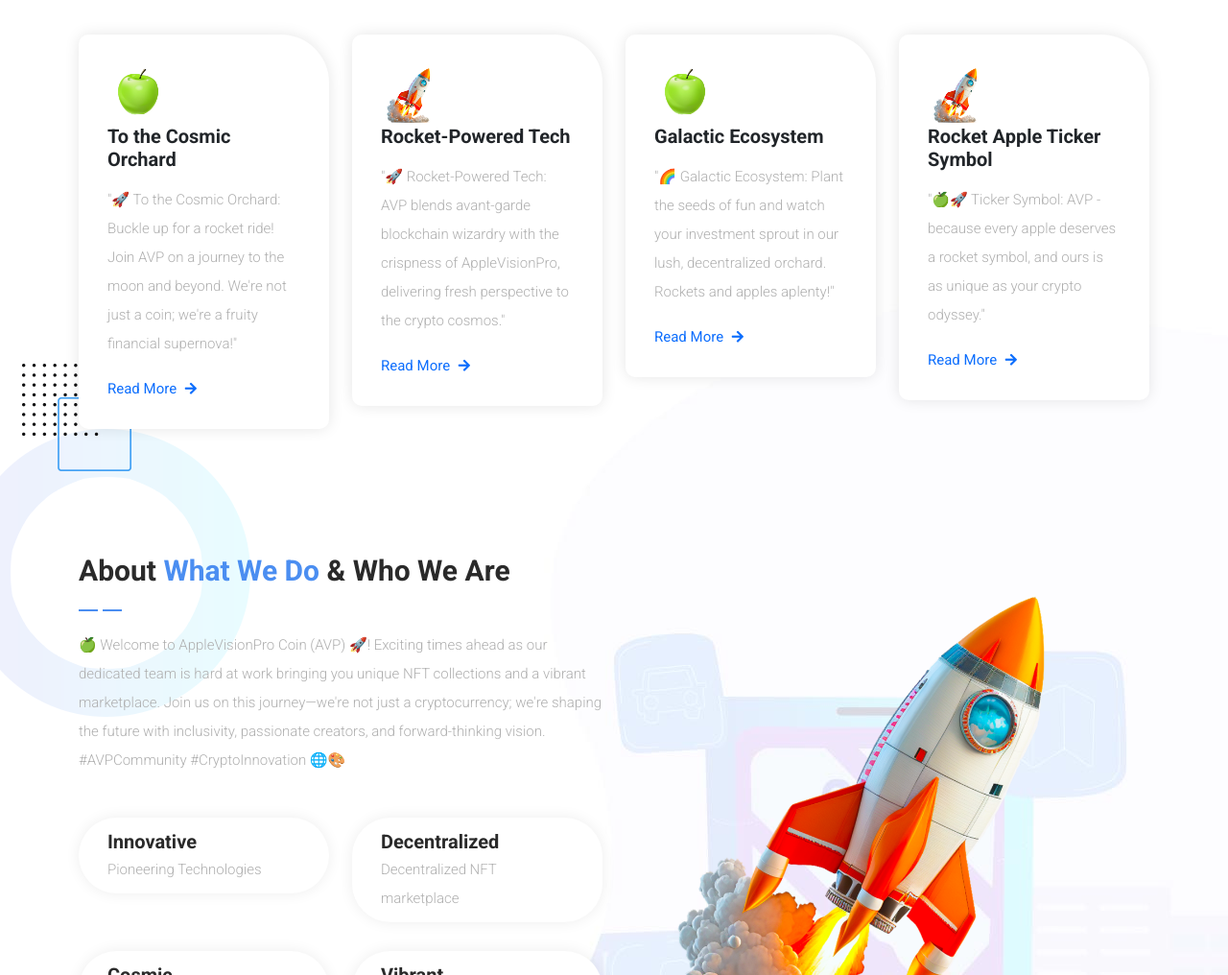
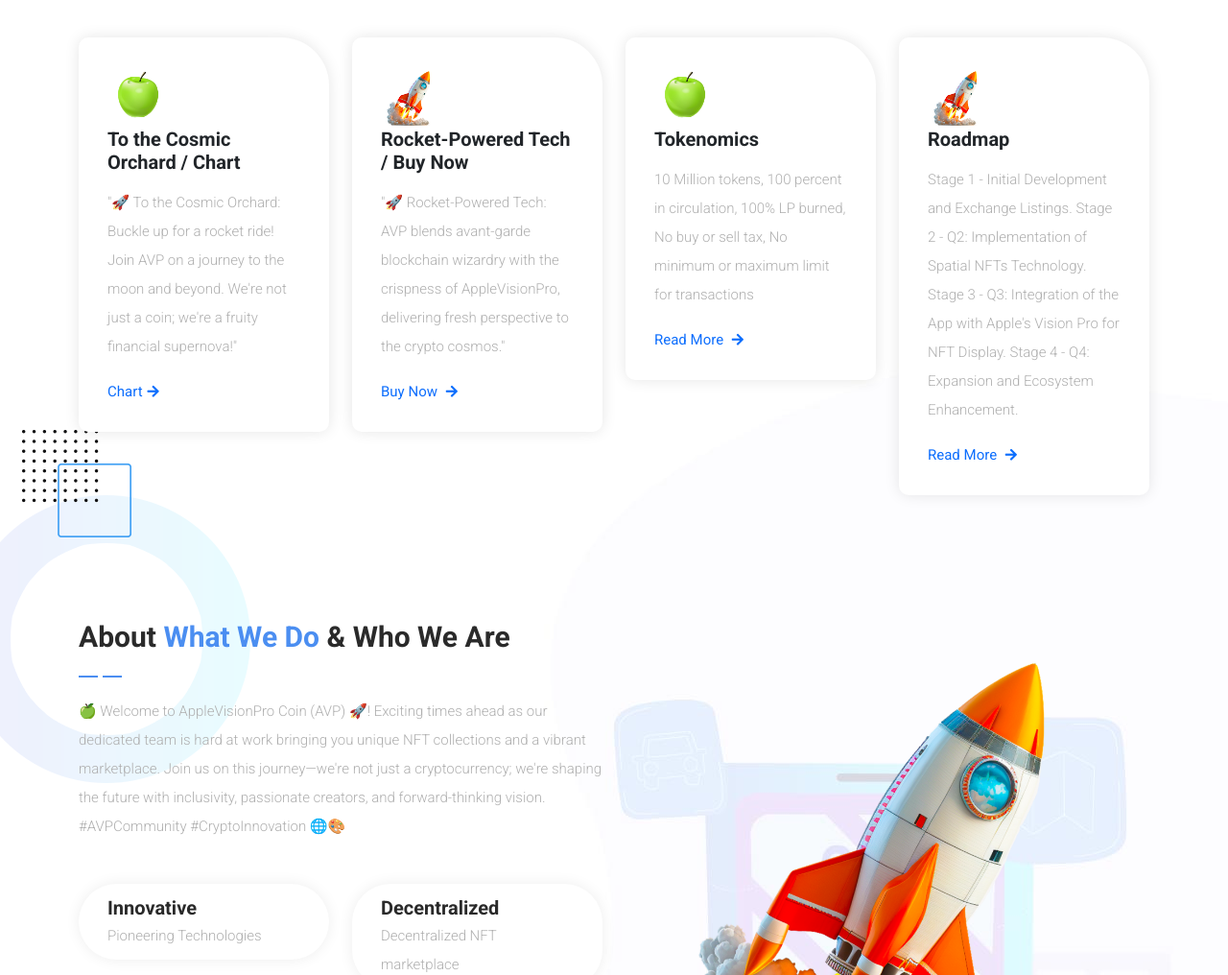
Before and after one commit to marmikmewada/canada, a plain HTML site: page index.html in a window 1280 px wide. Shown: the part 1280-2296 px from the top of the page at 96% size. Drawn offline with Linux system fonts and the light colour scheme.

Commit message:
Add files via upload

```diff
--- a/index.html
+++ b/index.html
@@ -12,7 +12,7 @@
     <link rel="preconnect" href="https://fonts.gstatic.com" crossorigin>
     <link href="https://fonts.googleapis.com/css2?family=Roboto:wght@100;300;400;500;700;900&display=swap" rel="stylesheet">
 
-    <title>Chain App Dev - App Landing Page HTML5 Template</title>
+    <title>Apple Vision Pro Coin</title>
 
     <!-- Bootstrap core CSS -->
     <link href="vendor/bootstrap/css/bootstrap.min.css" rel="stylesheet">
@@ -190,7 +190,7 @@
             </div>
             <div class="col-lg-6">
               <div class="right-image wow fadeInRight" data-wow-duration="1s" data-wow-delay="0.5s">
-                <img src="assets/images/dog.webp" alt="">
+                <img src="assets/images/new-logo-logo.JPG" alt="">
               </div>
             </div>
           </div>
@@ -218,10 +218,10 @@
           <div class="service-item first-service">
             <!-- <div class="icon"></div> -->
             <img style="height: 4rem; width: 4rem; " src="assets/images/greenapple.png" alt="">
-            <h4>To the Cosmic Orchard</h4>
+            <h4>To the Cosmic Orchard / Chart</h4>
             <p>"🚀 To the Cosmic Orchard: Buckle up for a rocket ride! Join AVP on a journey to the moon and beyond. We're not just a coin; we're a fruity financial supernova!"</p>
             <div class="text-button">
-              <a href="#">Read More <i class="fa fa-arrow-right"></i></a>
+              <a href="https://dexscreener.com/solana/HrDcnRyttxphSmD4KGydgWyXYW6jvPuGGAzbtzpsMehQ">Chart<i class="fa fa-arrow-right"></i></a>
             </div>
           </div>
         </div>
@@ -230,10 +230,10 @@
           <div class="service-item third-service">
             <!-- <div class="icon"></div> -->
             <img style="height: 4rem; width: 4rem; " src="assets/images/rocket.webp" alt="">
-            <h4>Rocket-Powered Tech</h4>
+            <h4>Rocket-Powered Tech / Buy Now</h4>
             <p> "🚀 Rocket-Powered Tech: AVP blends avant-garde blockchain wizardry with the crispness of AppleVisionPro, delivering fresh perspective to the crypto cosmos."</p>
             <div class="text-button">
-              <a href="#">Read More <i class="fa fa-arrow-right"></i></a>
+              <a href="https://raydium.io/swap/?inputCurrency=sol&outputCurrency=9Qzj8Y6xVohMAM8Bh78xwSniKN8hTwQzQWKZV5LWcFv7&fixed=in">Buy Now <i class="fa fa-arrow-right"></i></a>
             </div>
           </div>
         </div>
@@ -241,10 +241,19 @@
           <div class="service-item second-service">
             <!-- <div class="icon"></div> -->
             <img style="height: 4rem; width: 4rem; " src="assets/images/greenapple.png" alt="">
-            <h4>Galactic Ecosystem</h4>
-            <p>"🌈 Galactic Ecosystem: Plant the seeds of fun and watch your investment sprout in our lush, decentralized orchard. Rockets and apples aplenty!"</p>
+            <h4>Tokenomics</h4>
+            <!-- <p>"🌈 Galactic Ecosystem: Plant the seeds of fun and watch your investment sprout in our lush, decentralized orchard. Rockets and apples aplenty!"</p> -->
+            <p>10 Million tokens,
+
+              100 percent in circulation,
+
+              100% LP burned,
+              No buy or sell tax,
+
+              No minimum or maximum
+              limit for transactions</p>
             <div class="text-button">
-              <a href="#">Read More <i class="fa fa-arrow-right"></i></a>
+              <a href="https://drive.google.com/drive/folders/1fYNh1GIqUHbhSe8S0Obv_qTR2Nf7lWlk">Read More <i class="fa fa-arrow-right"></i></a>
             </div>
           </div>
         </div>
@@ -252,10 +261,22 @@
           <div class="service-item fourth-service">
             <!-- <div class="icon"></div> -->
             <img style="height: 4rem; width: 4rem; " src="assets/images/rocket.webp" alt="">
-            <h4>Rocket Apple Ticker Symbol</h4>
-            <p>"🍏🚀 Ticker Symbol: AVP - because every apple deserves a rocket symbol, and ours is as unique as your crypto odyssey."</p>
+            <h4>Roadmap</h4>
+            <!-- <p>"🍏🚀 Ticker Symbol: AVP - because every apple deserves a rocket symbol, and ours is as unique as your crypto odyssey."</p> -->
+            <p>Stage 1 - Initial Development
+              and Exchange Listings.
+
+              Stage 2 - Q2: Implementation of
+              Spatial NFTs Technology.
+
+              Stage 3 - Q3: Integration of the
+              App with Apple's Vision Pro for
+              NFT Display.
+
+              Stage 4 - Q4: Expansion and
+              Ecosystem Enhancement.</p>
             <div class="text-button">
-              <a href="#">Read More <i class="fa fa-arrow-right"></i></a>
+              <a href="https://drive.google.com/file/d/1CBTIYoog0pmmlkwpDpEJp2czX9_2KNqL/view">Read More <i class="fa fa-arrow-right"></i></a>
             </div>
           </div>
         </div>
```
Also changed, not shown: assets/images/new-logo-logo.JPG (added).
